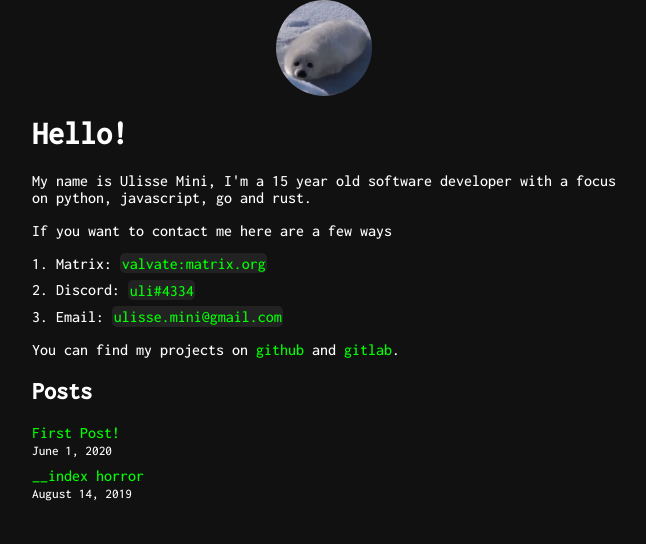
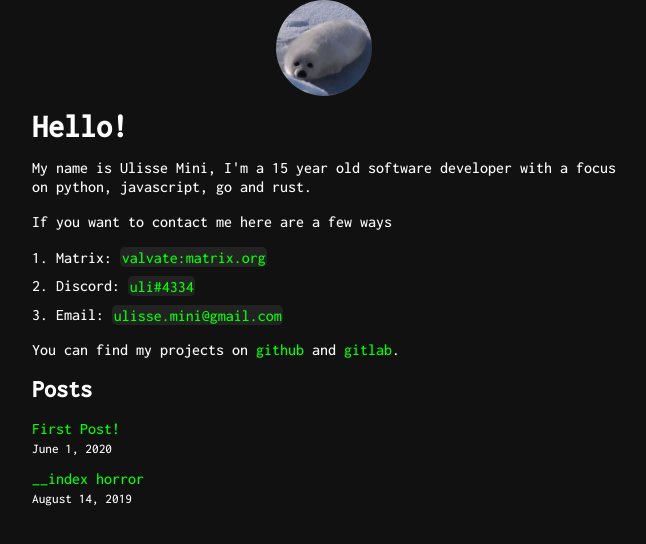
Before and after one commit to UlisseMini/uli.rocks-oldnext, a Next.js app: page / in a window 1280 px wide. Shown: the top 544 px of the page, without its empty margins (316-962 px from the left). Built offline with nearby package versions, Linux system fonts and the light colour scheme.

Commit message:
Add smol line height owooo

```diff
--- a/styles/global.css
+++ b/styles/global.css
@@ -11,6 +11,7 @@ html, body {
 
 body, code {
     font-family: 'Inconsolata', monospace;
+    line-height: 1.2em;
 }
 
 * {
```
